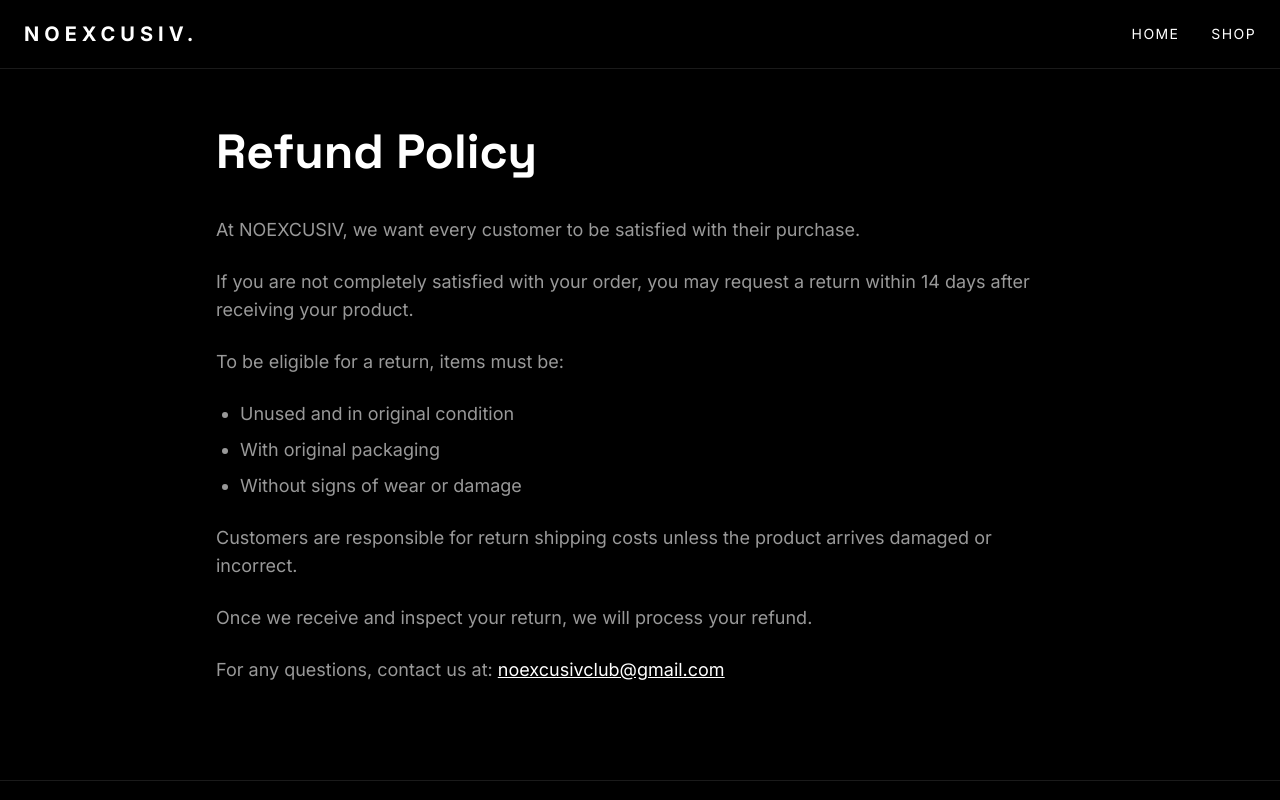
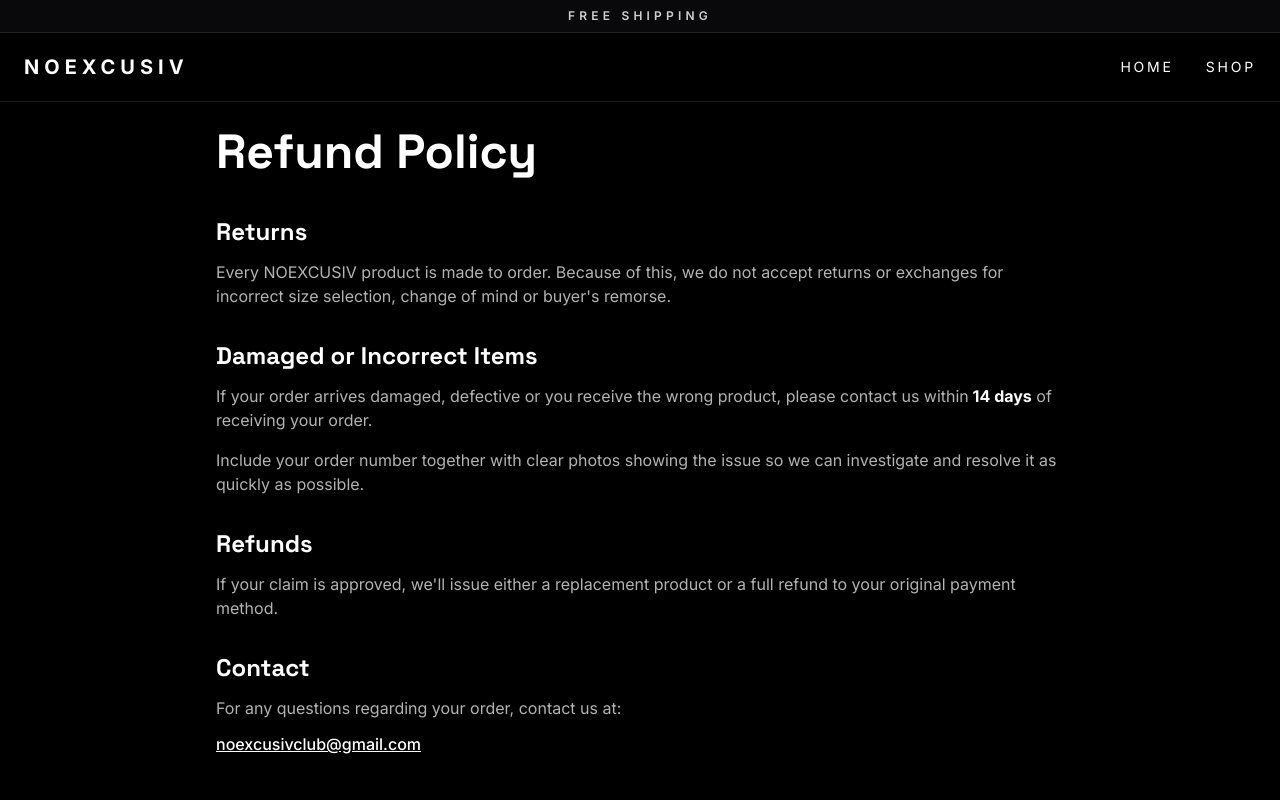
Before and after one commit to Arantes722/noexcusiv, a Next.js app: page /refund in a window 1280 px wide. Shown: the top 800 px of the page. Built offline with nearby package versions, Linux system fonts and the light colour scheme.

Commit message:
fix info

```diff
--- a/app/layout.tsx
+++ b/app/layout.tsx
@@ -5,87 +5,92 @@
 import { Navbar } from "@/components/layout/Navbar";
 import { Footer } from "@/components/layout/Footer";
 
-
 const inter = Inter({
   subsets: ["latin"],
   variable: "--font-body",
 });
-
 
 const spaceGrotesk = Space_Grotesk({
   subsets: ["latin"],
   variable: "--font-heading",
 });
 
-
-
 export const metadata: Metadata = {
+  metadataBase: new URL("https://noexcusiv.vercel.app"),
 
   title: {
     default: "NOEXCUSIV | Premium Mindset Clothing",
     template: "%s | NOEXCUSIV",
   },
 
-
   description:
     "NOEXCUSIV creates premium mindset clothing for those who refuse excuses and chase their goals.",
 
+  keywords: [
+    "NOEXCUSIV",
+    "mindset",
+    "clothing",
+    "streetwear",
+    "premium clothing",
+    "cap",
+    "hat",
+    "motivation",
+    "discipline",
+  ],
+
+  authors: [
+    {
+      name: "NOEXCUSIV",
+    },
+  ],
+
+  creator: "NOEXCUSIV",
+
+  robots: {
+    index: true,
+    follow: true,
+  },
 
   icons: {
     icon: "/favicon.ico",
   },
 
+  openGraph: {
+    title: "NOEXCUSIV | Premium Mindset Clothing",
 
-  openGraph: {
+    description: "Premium mindset clothing built for those who refuse excuses.",
 
-    title:
-      "NOEXCUSIV | Premium Mindset Clothing",
+    url: "https://noexcusiv.vercel.app",
 
-    description:
-      "Built for those who refuse excuses.",
+    siteName: "NOEXCUSIV",
 
-    url:
-      "https://noexcusiv.vercel.app",
+    locale: "en_US",
 
-    siteName:
-      "NOEXCUSIV",
+    type: "website",
 
-    locale:
-      "en_US",
-
-    type:
-      "website",
-
+    // Vamos adicionar a imagem já a seguir
+    // images: ["/og-image.jpg"],
   },
 
+  twitter: {
+    card: "summary_large_image",
 
-  twitter: {
+    title: "NOEXCUSIV | Premium Mindset Clothing",
 
-    card:
-      "summary_large_image",
+    description: "Premium mindset clothing built for those who refuse excuses.",
 
-    title:
-      "NOEXCUSIV | Premium Mindset Clothing",
-
-    description:
-      "Built for those who refuse excuses.",
-
+    // image vem depois
+    // images: ["/og-image.jpg"],
   },
-
 };
-
-
 
 export default function RootLayout({
   children,
 }: Readonly<{
   children: React.ReactNode;
 }>) {
-
   return (
-
     <html lang="en">
-
       <body
         className={`
           ${inter.variable}
@@ -95,17 +100,12 @@
           antialiased
         `}
       >
-
         <Navbar />
 
         {children}
 
         <Footer />
-
       </body>
-
     </html>
-
   );
-
 }
--- a/app/page.tsx
+++ b/app/page.tsx
@@ -4,17 +4,11 @@
 import { products } from "@/data/products";
 import { BrandSection } from "@/components/home/BrandSection";
 
-
 export default function Home() {
-
   const product = products[0];
 
-
   return (
-
     <main>
-
-
       {/* HERO */}
 
       <section
@@ -28,13 +22,11 @@
           text-center
         "
       >
-
         <div
           className="
             max-w-5xl
           "
         >
-
           <p
             className="
               text-sm
@@ -46,8 +38,6 @@
             NOEXCUSIV
           </p>
 
-
-
           <h1
             className="
               mt-6
@@ -57,14 +47,10 @@
               md:text-9xl
             "
           >
-
             NO
             <br />
             EXCUSES.
-
           </h1>
-
-
 
           <p
             className="
@@ -75,12 +61,9 @@
               text-white/60
             "
           >
-            Built for people who refuse excuses,
-            chase progress and demand more from themselves.
+            Premium mindset apparel built for people who refuse excuses, chase
+            progress and demand more from themselves.
           </p>
-
-
-
 
           <Link
             href="/shop/first-drop-cap"
@@ -99,18 +82,10 @@
           >
             Shop First Drop
           </Link>
-
-
         </div>
-
       </section>
 
-
-
-
-
       {/* FEATURED PRODUCT */}
-
 
       <section
         className="
@@ -120,8 +95,6 @@
           py-24
         "
       >
-
-
         <div
           className="
             grid
@@ -130,9 +103,6 @@
             md:grid-cols-2
           "
         >
-
-
-
           <div
             className="
               rounded-3xl
@@ -140,35 +110,20 @@
               p-8
             "
           >
-
             <Image
-
               src={product.image}
-
               alt={product.name}
-
               width={700}
-
               height={700}
-
               priority
-
               className="
                 w-full
                 rounded-2xl
               "
-
             />
-
           </div>
 
-
-
-
-
           <div>
-
-
             <p
               className="
                 text-sm
@@ -180,10 +135,6 @@
               {product.collection}
             </p>
 
-
-
-
-
             <h2
               className="
                 mt-4
@@ -194,10 +145,6 @@
               {product.name}
             </h2>
 
-
-
-
-
             <p
               className="
                 mt-6
@@ -207,10 +154,6 @@
             >
               {product.description}
             </p>
-
-
-
-
 
             <p
               className="
@@ -224,10 +167,6 @@
               First Drop • Limited Availability
             </p>
 
-
-
-
-
             <div
               className="
                 mt-8
@@ -238,9 +177,18 @@
               €{product.price}
             </div>
 
-
-
-
+            <p
+              className="
+                mt-3
+                text-sm
+                font-semibold
+                uppercase
+                tracking-[0.25em]
+                text-white
+              "
+            >
+              FREE SHIPPING
+            </p>
 
             <Link
               href={`/shop/${product.slug}`}
@@ -259,25 +207,11 @@
             >
               Buy Now
             </Link>
-
-
           </div>
-
-
         </div>
-
-
       </section>
 
-
-
-
-
       <BrandSection />
-
-
     </main>
-
   );
-
 }
--- a/app/privacy/page.tsx
+++ b/app/privacy/page.tsx
@@ -9,7 +9,6 @@
         pt-32
       "
     >
-
       <h1
         className="
           text-5xl
@@ -19,18 +18,24 @@
         Privacy Policy
       </h1>
 
+      <p
+        className="
+          mt-4
+          text-white/50
+        "
+      >
+        Last updated: July 2026
+      </p>
 
       <div
         className="
           mt-10
-          space-y-8
+          space-y-10
           text-white/70
+          leading-8
         "
       >
-
-
         <section>
-
           <h2
             className="
               text-2xl
@@ -42,19 +47,14 @@
           </h2>
 
           <p className="mt-3">
-            When you place an order, we collect information
-            necessary to process your purchase, including your
-            name, email address, shipping address, and payment
-            information.
+            When you place an order, we collect the information required to
+            process and fulfill your purchase, including your name, email
+            address, shipping address and any information necessary to complete
+            your order.
           </p>
-
         </section>
 
-
-
-
         <section>
-
           <h2
             className="
               text-2xl
@@ -65,19 +65,17 @@
             How We Use Your Information
           </h2>
 
-          <p className="mt-3">
-            We use your information to process orders, provide
-            customer support, improve our services, and deliver
-            your products.
-          </p>
+          <p className="mt-3">Your information is used solely to:</p>
 
+          <ul className="mt-4 list-disc space-y-2 pl-6">
+            <li>Process and fulfill your order.</li>
+            <li>Provide customer support.</li>
+            <li>Communicate with you regarding your purchase.</li>
+            <li>Comply with legal obligations when required.</li>
+          </ul>
         </section>
 
-
-
-
         <section>
-
           <h2
             className="
               text-2xl
@@ -89,17 +87,31 @@
           </h2>
 
           <p className="mt-3">
-            Payments are securely processed by Stripe. We do not
-            store or have access to your full payment card details.
+            All payments are securely processed through Stripe. We never store,
+            receive or have access to your complete payment card details.
           </p>
-
         </section>
 
+        <section>
+          <h2
+            className="
+              text-2xl
+              font-bold
+              text-white
+            "
+          >
+            Order Fulfillment
+          </h2>
 
-
+          <p className="mt-3">
+            Orders are produced and shipped through our fulfillment partner,
+            Printful. To manufacture and deliver your order, the required
+            shipping information may be shared with Printful solely for order
+            fulfillment purposes.
+          </p>
+        </section>
 
         <section>
-
           <h2
             className="
               text-2xl
@@ -111,17 +123,48 @@
           </h2>
 
           <p className="mt-3">
-            We take reasonable measures to protect your personal
-            information and maintain the security of our website.
+            We take reasonable technical and organizational measures to protect
+            your personal information. We do not sell, rent or trade your
+            personal data to third parties.
           </p>
-
         </section>
 
+        <section>
+          <h2
+            className="
+              text-2xl
+              font-bold
+              text-white
+            "
+          >
+            Cookies
+          </h2>
 
-
+          <p className="mt-3">
+            Our website may use essential cookies and similar technologies to
+            ensure the website functions correctly and to improve your browsing
+            experience.
+          </p>
+        </section>
 
         <section>
+          <h2
+            className="
+              text-2xl
+              font-bold
+              text-white
+            "
+          >
+            Changes to This Policy
+          </h2>
 
+          <p className="mt-3">
+            We may update this Privacy Policy from time to time. Any changes
+            will be published on this page with the updated revision date.
+          </p>
+        </section>
+
+        <section>
           <h2
             className="
               text-2xl
@@ -133,21 +176,21 @@
           </h2>
 
           <p className="mt-3">
-            If you have any questions about this Privacy Policy,
-            contact us:
+            If you have any questions regarding this Privacy Policy or your
+            personal information, please contact us at:
           </p>
 
-          <p className="mt-2 text-white">
+          <p
+            className="
+              mt-3
+              font-semibold
+              text-white
+            "
+          >
             noexcusivclub@gmail.com
           </p>
-
         </section>
-
-
-
       </div>
-
-
     </main>
   );
 }
--- a/app/refund/page.tsx
+++ b/app/refund/page.tsx
@@ -9,7 +9,6 @@
         pt-32
       "
     >
-
       <h1
         className="
           text-5xl
@@ -19,93 +18,101 @@
         Refund Policy
       </h1>
 
-
-
       <div
         className="
           mt-10
-          space-y-6
-          text-lg
-          text-white/60
+          space-y-8
+          text-white/70
         "
       >
+        <section>
+          <h2
+            className="
+              text-2xl
+              font-bold
+              text-white
+            "
+          >
+            Returns
+          </h2>
 
-        <p>
-          At NOEXCUSIV, we want every customer to be
-          satisfied with their purchase.
-        </p>
+          <p className="mt-3">
+            Every NOEXCUSIV product is made to order. Because of this, we do not
+            accept returns or exchanges for incorrect size selection, change of
+            mind or buyer's remorse.
+          </p>
+        </section>
 
+        <section>
+          <h2
+            className="
+              text-2xl
+              font-bold
+              text-white
+            "
+          >
+            Damaged or Incorrect Items
+          </h2>
 
+          <p className="mt-3">
+            If your order arrives damaged, defective or you receive the wrong
+            product, please contact us within
+            <strong className="text-white"> 14 days</strong> of receiving your
+            order.
+          </p>
 
-        <p>
-          If you are not completely satisfied with your
-          order, you may request a return within 14 days
-          after receiving your product.
-        </p>
+          <p className="mt-4">
+            Include your order number together with clear photos showing the
+            issue so we can investigate and resolve it as quickly as possible.
+          </p>
+        </section>
 
+        <section>
+          <h2
+            className="
+              text-2xl
+              font-bold
+              text-white
+            "
+          >
+            Refunds
+          </h2>
 
+          <p className="mt-3">
+            If your claim is approved, we'll issue either a replacement product
+            or a full refund to your original payment method.
+          </p>
+        </section>
 
-        <p>
-          To be eligible for a return, items must be:
-        </p>
+        <section>
+          <h2
+            className="
+              text-2xl
+              font-bold
+              text-white
+            "
+          >
+            Contact
+          </h2>
 
+          <p className="mt-3">
+            For any questions regarding your order, contact us at:
+          </p>
 
-
-        <ul
-          className="
-            list-disc
-            space-y-2
-            pl-6
-          "
-        >
-
-          <li>
-            Unused and in original condition
-          </li>
-
-          <li>
-            With original packaging
-          </li>
-
-          <li>
-            Without signs of wear or damage
-          </li>
-
-        </ul>
-
-
-
-        <p>
-          Customers are responsible for return shipping
-          costs unless the product arrives damaged or
-          incorrect.
-        </p>
-
-
-
-        <p>
-          Once we receive and inspect your return, we
-          will process your refund.
-        </p>
-
-
-
-        <p>
-          For any questions, contact us at:
-          {" "}
           <a
             href="mailto:noexcusivclub@gmail.com"
-            className="text-white underline"
+            className="
+              mt-3
+              inline-block
+              font-medium
+              text-white
+              underline
+            "
           >
             noexcusivclub@gmail.com
           </a>
-        </p>
-
-
-
+        </section>
       </div>
-
-
     </main>
   );
 }
--- a/app/shipping/page.tsx
+++ b/app/shipping/page.tsx
@@ -9,7 +9,6 @@
         pt-32
       "
     >
-
       <h1
         className="
           text-5xl
@@ -19,58 +18,103 @@
         Shipping Policy
       </h1>
 
-
       <div
         className="
           mt-10
-          space-y-6
-          text-lg
-          text-white/60
+          space-y-8
+          text-white/70
         "
       >
+        <section>
+          <h2
+            className="
+              text-2xl
+              font-bold
+              text-white
+            "
+          >
+            Shipping
+          </h2>
 
-        <p>
-          We currently ship orders worldwide.
-        </p>
+          <p className="mt-3">
+            We currently ship to countries within Europe only.
+          </p>
+        </section>
 
+        <section>
+          <h2
+            className="
+              text-2xl
+              font-bold
+              text-white
+            "
+          >
+            Shipping Costs
+          </h2>
 
-        <p>
-          Orders are processed within 2-5 business days
-          after payment confirmation.
-        </p>
+          <p className="mt-3">
+            We offer <strong className="text-white">Free Shipping</strong> on
+            all orders.
+          </p>
+        </section>
 
+        <section>
+          <h2
+            className="
+              text-2xl
+              font-bold
+              text-white
+            "
+          >
+            Processing Time
+          </h2>
 
-        <p>
-          Estimated delivery time:
-        </p>
+          <p className="mt-3">
+            Every product is made to order. Orders are usually processed within
+            <strong className="text-white"> 2–5 business days</strong>.
+          </p>
+        </section>
 
+        <section>
+          <h2
+            className="
+              text-2xl
+              font-bold
+              text-white
+            "
+          >
+            Estimated Delivery
+          </h2>
 
-        <ul className="space-y-2">
+          <p className="mt-3">
+            Delivery usually takes
+            <strong className="text-white"> 5–15 business days</strong>,
+            depending on your country and the shipping carrier.
+          </p>
 
-          <li>
-            🇵🇹 Portugal: 3-7 business days
-          </li>
+          <p className="mt-4">
+            Delivery times are estimates and may vary during busy periods,
+            customs procedures or other circumstances outside our control.
+          </p>
+        </section>
 
-          <li>
-            🇪🇺 Europe: 5-12 business days
-          </li>
+        <section>
+          <h2
+            className="
+              text-2xl
+              font-bold
+              text-white
+            "
+          >
+            Order Tracking
+          </h2>
 
-          <li>
-            🌎 International: 10-20 business days
-          </li>
-
-        </ul>
-
-
-        <p>
-          Delivery times may vary depending on the
-          destination and shipping provider.
-        </p>
-
-
+          <p className="mt-3">
+            Once your order has been shipped, you'll receive a confirmation
+            email with a tracking number.
+          </p>
+        </section>
       </div>
-
-
     </main>
   );
 }
--- a/app/shop/[slug]/page.tsx
+++ b/app/shop/[slug]/page.tsx
@@ -103,10 +103,13 @@
             className="
               mt-3
               text-sm
-              text-white/50
+              uppercase
+              tracking-[0.25em]
+              font-semibold
+              text-white
             "
           >
-            Made on demand • Ships worldwide
+            FREE SHIPPING
           </p>
 
           <Link
@@ -147,17 +150,17 @@
           >
             <div className="flex items-center gap-3">
               <CheckCircle2 size={20} />
-              <span>In Stock</span>
+              <span>Made to order</span>
             </div>
 
             <div className="flex items-center gap-3">
               <Truck size={20} />
-              <span>Processing: 2–5 business days</span>
+              <span>Free Shipping</span>
             </div>
 
             <div className="flex items-center gap-3">
               <Truck size={20} />
-              <span>Estimated delivery: 5–15 business days</span>
+              <span>Processing in 2–5 business days</span>
             </div>
 
             <div className="flex items-center gap-3">
--- a/components/layout/Navbar.tsx
+++ b/components/layout/Navbar.tsx
@@ -1,5 +1,4 @@
 import Link from "next/link";
-
 
 export function Navbar() {
   return (
@@ -9,14 +8,39 @@
         top-0
         z-50
         w-full
+      "
+    >
+      {/* TOP BAR */}
+
+      <div
+        className="
+          border-b
+          border-white/10
+          bg-zinc-950
+          py-2
+          text-center
+          text-[10px]
+          font-semibold
+          uppercase
+          tracking-[0.35em]
+          text-white/80
+          sm:text-xs
+        "
+      >
+        FREE SHIPPING
+      </div>
+
+      {/* NAVBAR */}
+
+      <nav
+        className="
           border-b
           border-white/10
           bg-black/70
           backdrop-blur
         "
       >
-
-      <nav
+        <div
           className="
             mx-auto
             flex
@@ -28,8 +52,6 @@
             py-5
           "
         >
-
-
           {/* LOGO */}
 
           <Link
@@ -39,13 +61,13 @@
               text-lg
               font-bold
               tracking-[0.25em]
+              transition
+              hover:opacity-80
               sm:text-xl
             "
           >
-          NOEXCUSIV.
+            NOEXCUSIV
           </Link>
-
-
 
           {/* LINKS */}
 
@@ -53,42 +75,36 @@
             className="
               flex
               items-center
-            gap-4
+              gap-5
               text-xs
               uppercase
-            tracking-widest
+              tracking-[0.2em]
               sm:gap-8
               sm:text-sm
             "
           >
-
             <Link
               href="/"
               className="
                 transition
-              hover:opacity-70
+                hover:text-white/70
               "
             >
               Home
             </Link>
 
-
             <Link
               href="/shop"
               className="
                 transition
-              hover:opacity-70
+                hover:text-white/70
               "
             >
               Shop
             </Link>
-
-
           </div>
-
-
+        </div>
       </nav>
-
     </header>
   );
 }
--- a/components/shop/ProductDetails.tsx
+++ b/components/shop/ProductDetails.tsx
@@ -9,15 +9,14 @@
   },
   {
     icon: Truck,
-    title: "Worldwide Shipping",
-    description:
-      "Tracked shipping available across Europe and selected international countries.",
+    title: "Free Shipping",
+    description: "Free shipping on all orders within Europe.",
   },
   {
     icon: RotateCcw,
     title: "14-Day Returns",
     description:
-      "Return your order within 14 days if you're not completely satisfied.",
+      "Contact us within 14 days if your order arrives damaged or incorrect.",
   },
   {
     icon: ShieldCheck,
```
Also changed, not shown: app/terms/page.tsx (+39 -51 lines). Lines whose indentation alone changed are shown as unchanged.
